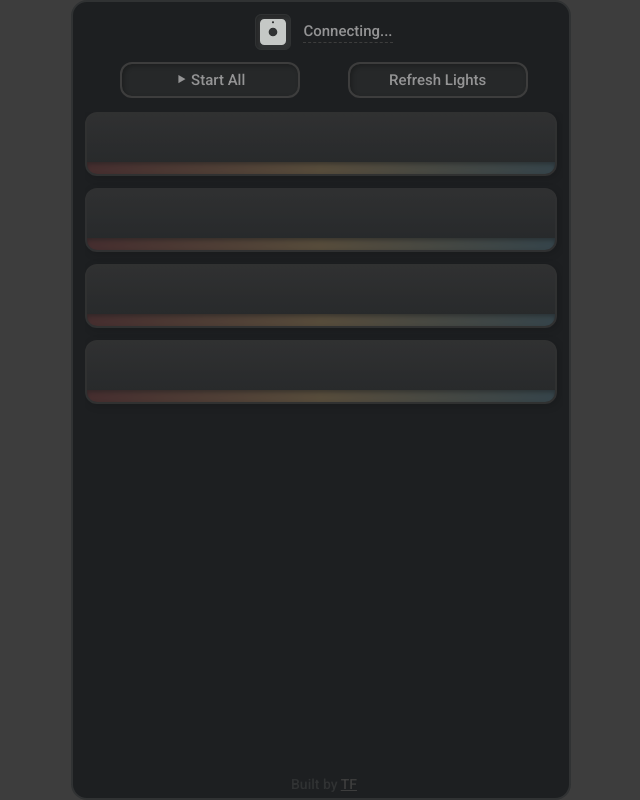
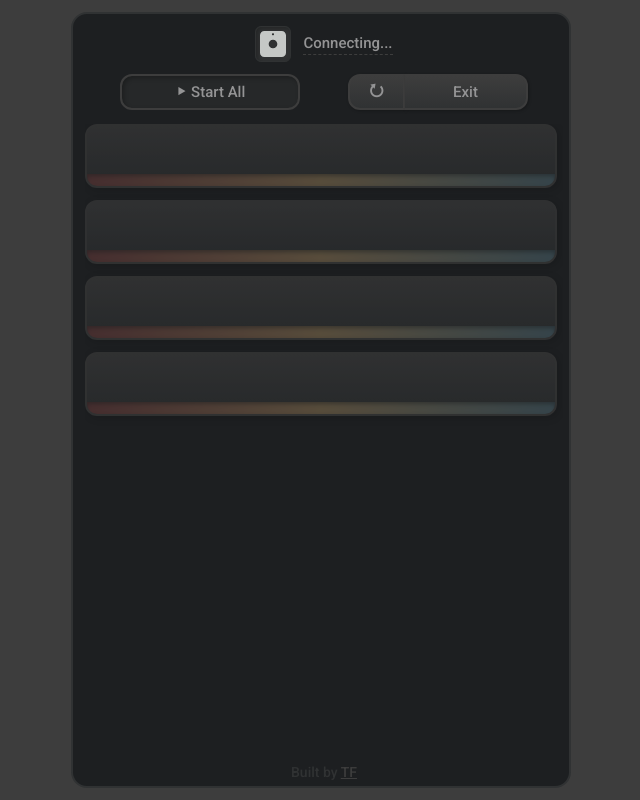
Before and after one commit to TakingFire/HueFX, an Electron app: page app/index.html in a window 1280 px wide. Shown: the whole page, without its empty margins (319-959 px from the left). Drawn offline with nearby package versions, Linux system fonts and the light colour scheme; no server answers.

Commit message:
Add exit button

```diff
--- a/app/huefx.js
+++ b/app/huefx.js
@@ -750,14 +750,22 @@ async function authorizeBridge() {
 }
 
 async function main() {
-  await authorizeBridge();
-
-  $('#refresh').on('click', function() {
-    $('.start.enabled').click();
-    setTimeout(location.reload(), 10);
+  ipcRenderer.on('close', async function() {
+    if (HueStream.udpSocket) { await HueStream.stopUdpSocket() }
+    if (Media.stream) { await Media.stopMediaStream() }
   });
 
-  ipcRenderer.on('close', HueStream.stopUdpSocket);
+  $('#exit').on('click', function() {
+    window.close();
+  })
+
+  $('#refresh').on('click', async function() {
+    if (HueStream.udpSocket) { await HueStream.stopUdpSocket() }
+    if (Media.stream) { await Media.stopMediaStream() }
+    location.reload();
+  });
+
+  await authorizeBridge();
 
   $('.options').hide();
 
@@ -985,5 +993,5 @@ async function main() {
   });
 }
 
-if (!isElectron) { $('body').css('background-color', '#3d3d3d') }
+if (!isElectron) { $('body').css({ 'background-color': '#3d3d3d', 'padding': '12px' }) }
 main();
--- a/app/index.html
+++ b/app/index.html
@@ -42,8 +42,12 @@
         </div>
 
         <div style="width:100%;display:flex;justify-content:space-evenly;margin-bottom:14px;">
-          <button type="button" id="start-all" style="margin-right:6px;" disabled>⯈ Start All</button>
-          <button type="button" id="refresh" style="margin-left:6px;" disabled>Refresh Lights</button>
+          <button type="button" id="start-all" class="button-header" style="margin-right:12px;" disabled>⯈ Start All</button>
+          <div style="display:flex;width:180px;">
+            <button type="button" id="refresh" class="button-header left" style="width:80px;font-size:17px;font-weight:700;">⭮</button>
+            <button type="button" id="exit" class="button-header right">Exit</button>
+          </div>
+
         </div>
       </div>
 
--- a/app/style.css
+++ b/app/style.css
@@ -12,9 +12,7 @@ body {
   display          : flex;
   width            : 100vw;
   height           : 100vh;
-  /* padding          : 12px; */
   overflow         : hidden;
-  /* background-color : #3d3d3d; */
   align-items      : center;
   justify-content  : center;
 }
@@ -107,10 +105,8 @@ select:focus,
   flex-flow   : column nowrap;
 }
 
-#refresh,
-#start-all {
+.button-header {
   width            : 180px;
-  /* margin           : 4px; */
   color            : #949495;
   border           : 2px solid #3d3d3d;
   border-radius    : 12px;
@@ -125,10 +121,8 @@ select:focus,
   transition       : 0.1s;
 }
 
-#refresh:active,
-#refresh:disabled,
-#start-all:active,
-#start-all:disabled {
+.button-header:active,
+.button-header:disabled {
   background       : #30323380;
   background-color : #30323380;
   transition       : 0.1s;
```
